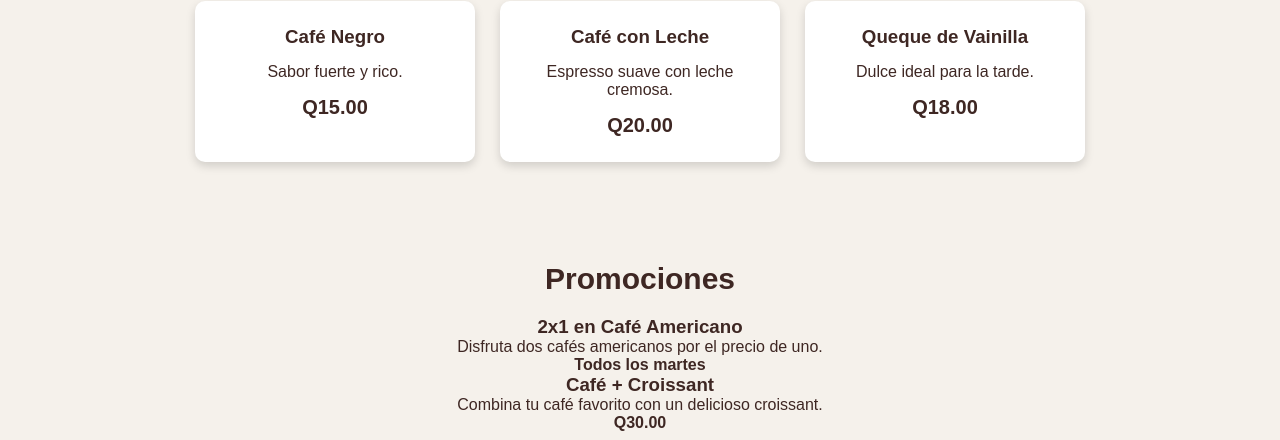
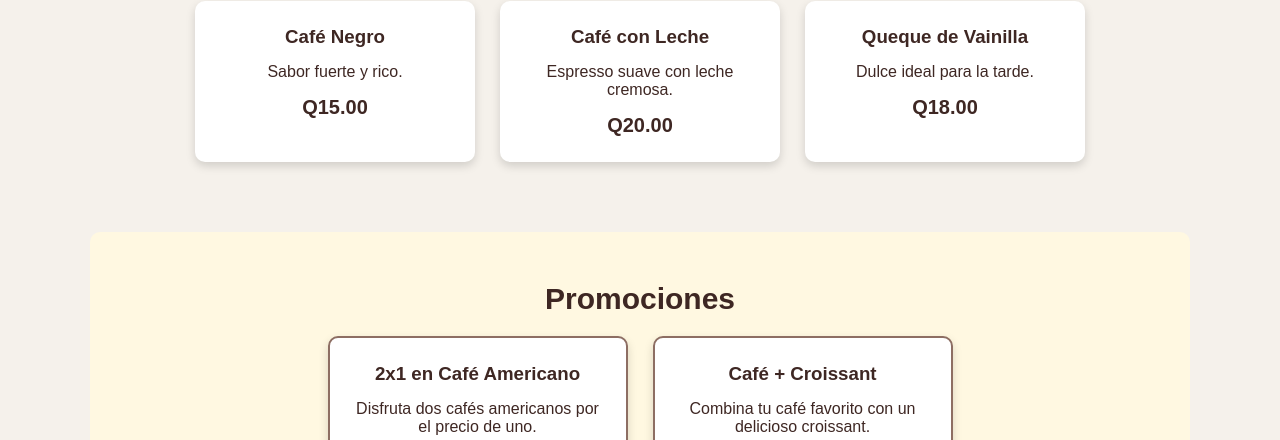
Before and after one commit to OLY-FELIPE/CAFE-BARISTA, a plain HTML site: page index.html in a window 1280 px wide. Shown: the part 512-952 px from the top of the page. Drawn offline with Linux system fonts and the light colour scheme.

Commit message:
Agrega estilos en sección promociones

```diff
--- a/estilos.css
+++ b/estilos.css
@@ -107,3 +107,37 @@ footer {
     padding: 20px;
     margin-top: 30px;
 }
+
+#promociones {
+    background-color: #fff8e1;
+    border-radius: 10px;
+    margin-top: 20px;
+}
+
+.promociones {
+    display: flex;
+    justify-content: center;
+    gap: 25px;
+    flex-wrap: wrap;
+}
+
+.promocion {
+    background-color: white;
+    width: 300px;
+    padding: 25px;
+    border-radius: 10px;
+    border: 2px solid #8d6e63;
+    box-shadow: 0 4px 10px rgba(0, 0, 0, 0.15);
+}
+
+.promocion h3 {
+    margin-bottom: 15px;
+}
+
+.promocion p {
+    margin-bottom: 15px;
+}
+
+.promocion strong {
+    font-size: 18px;
+}
```
